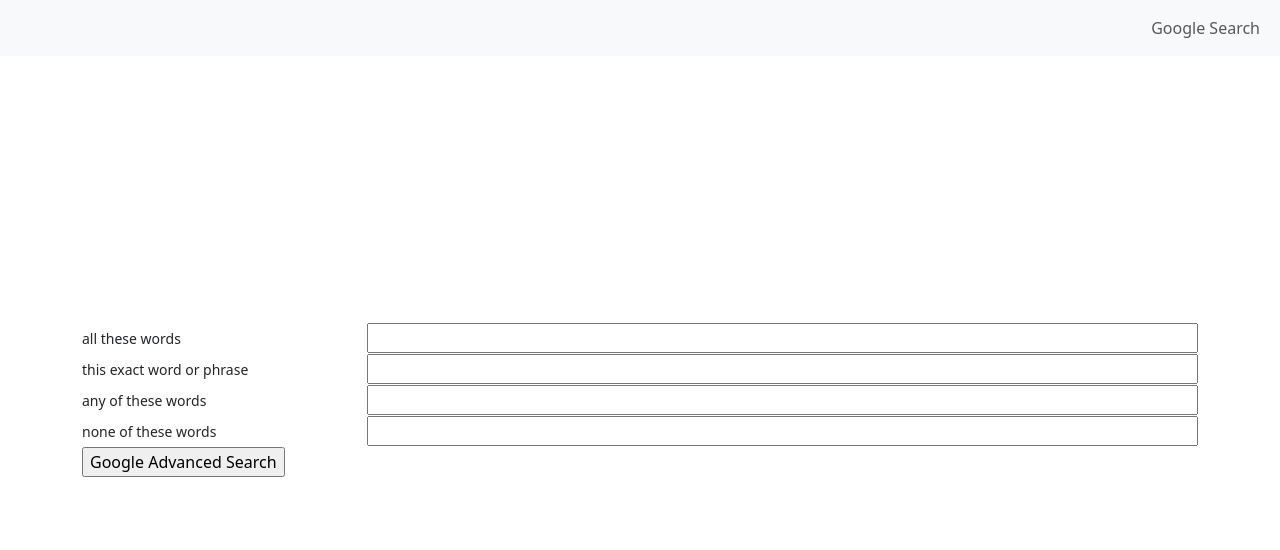
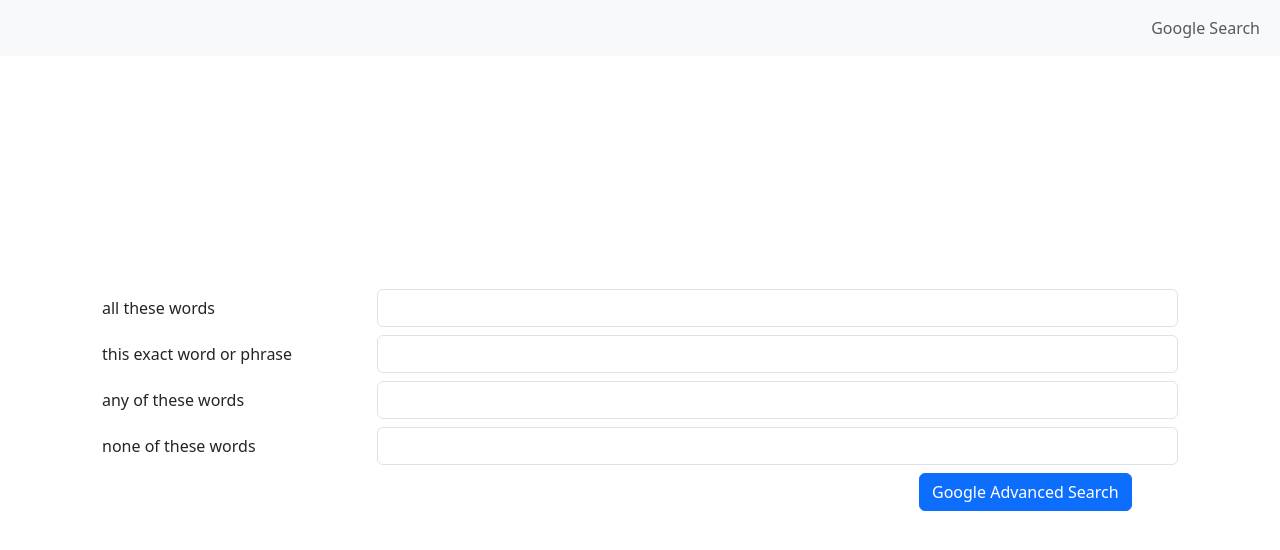
Before and after one commit to trentKR/cs50-web-programming-project-0, a plain HTML site: page advanced.html in a window 1280 px wide. Drawn offline with nearby package versions, Linux system fonts and the light colour scheme.

Commit message:
Removed spaces from html documents

```diff
--- a/advanced.html
+++ b/advanced.html
@@ -5,7 +5,6 @@
         <link rel="stylesheet" href="https://cdn.jsdelivr.net/npm/bootstrap@5.3.7/dist/css/bootstrap.min.css">
     </head>
     <body>
-
         <!-- Nav Bar -->
         <nav class="navbar navbar-expand-lg bg-body-tertiary">
             <div class="container-fluid">
@@ -19,45 +18,44 @@
                 </div>
             </div>
         </nav>
-
         <!-- Form -->
         <div class="container-sm position-absolute top-50 start-50 translate-middle">
             <form action="https://www.google.com/search">
-                <div class="row">
+                <div class="row m-2">
                     <div class="col-3">
-                        <label for="colFormLabel" class="col-form-label-sm w-100 flex-row-reverse">all these words</label>
+                        <label for="colFormLabel" class="col-form-label w-100">all these words</label>
                     </div>
                     <div class="col-9">
-                        <input type="text" name="as_q" class="w-100 flex-row-reverse">
+                        <input type="text" name="as_q" class="form-control w-100">
                     </div>
                 </div>
-                <div class="row">
+                <div class="row m-2">
                     <div class="col-3">
-                        <label for="colFormLabel" class="col-form-label-sm w-100 flex-row-reverse">this exact word or phrase</label>
+                        <label for="colFormLabel" class="col-form-label w-100 ">this exact word or phrase</label>
                     </div>
                     <div class="col-9">
-                        <input type="text" name="as_epq" class="w-100 flex-row-reverse">
+                        <input type="text" name="as_epq" class="form-control w-100">
                     </div>
                 </div>
-                <div class="row">
+                <div class="row m-2">
                     <div class="col-3">
-                        <label for="colFormLabel" class="col-form-label-sm w-100 flex-row-reverse">any of these words</label>
+                        <label for="colFormLabel" class="col-form-label w-100">any of these words</label>
                     </div>
                     <div class="col-9">
-                        <input type="text" name="as_oq" class="w-100 flex-row-reverse">
+                        <input type="text" name="as_oq" class="form-control w-100">
                     </div>
                 </div>
-                <div class="row">
+                <div class="row m-2">
                     <div class="col-3">
-                        <label for="colFormLabel" class="col-form-label-sm w-100 flex-row-reverse">none of these words</label>
+                        <label for="colFormLabel" class="col-form-label w-100">none of these words</label>
                     </div>
                     <div class="col-9">
-                        <input type="text" name="as_eq" class="w-100 flex-row-reverse">
+                        <input type="text" name="as_eq" class="form-control w-100">
                     </div>
                 </div>
-                <div class="row">
+                <div class="row my-2 w-100 flex-row-reverse">
                     <div class="col-3">
-                        <input type="submit" value="Google Advanced Search" class="mx-auto">
+                        <input type="submit" value="Google Advanced Search" class="btn btn-primary mx-auto">
                     </div>
                 </div>
             </form>
```
Also changed, not shown: images.html (+2 -4 lines), index.html (+2 -4 lines).
